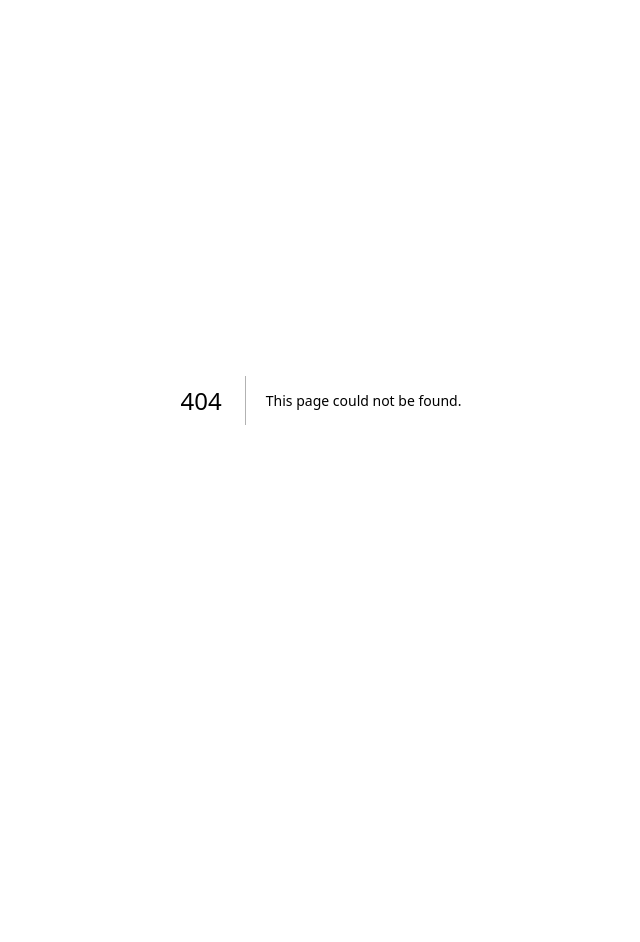
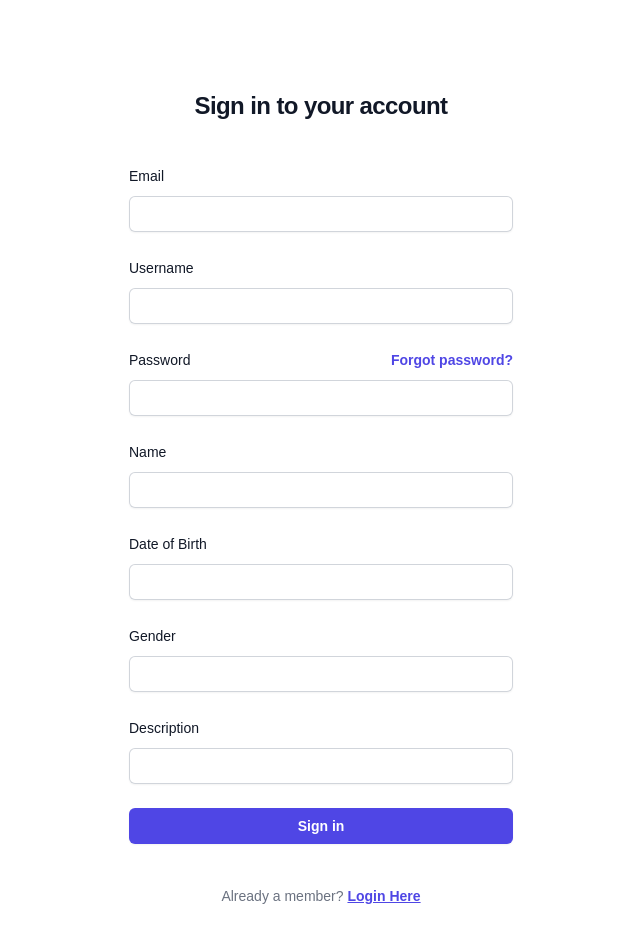
Before and after one commit to rahul94maurya/Plant-for-the-planet-task, a Next.js app: page /signup in a window 1280 px wide. Before the commit this address had no page. Shown: the top 942 px of the page, without its empty margins (319-959 px from the left). Before the commit the page ends 800 px from the top, so only its background shows below. Built offline with nearby package versions, Linux system fonts and the light colour scheme.

Commit message:
basic skeleton done

```diff
--- /dev/null
+++ b/pages/signup/index.tsx
@@ -0,0 +1,180 @@
+import Link from "next/link";
+import React from "react";
+
+const SignupPage = () => {
+  return (
+    <div className="flex min-h-full flex-1 flex-col justify-center px-6 py-12 lg:px-8">
+      <div className="sm:mx-auto sm:w-full sm:max-w-sm">
+        {/* <img
+          alt="Your Company"
+          src="https://tailwindui.com/img/logos/mark.svg?color=indigo&shade=600"
+          className="mx-auto h-10 w-auto"
+        /> */}
+        <h2 className="mt-10 text-center text-2xl font-bold leading-9 tracking-tight text-gray-900">
+          Sign in to your account
+        </h2>
+      </div>
+
+      <div className="mt-10 sm:mx-auto sm:w-full sm:max-w-sm">
+        <form className="space-y-6">
+          <div>
+            <label
+              htmlFor="email"
+              className="block text-sm font-medium leading-6 text-gray-900"
+            >
+              Email
+            </label>
+            <div className="mt-2">
+              <input
+                id="email"
+                name="email"
+                type="email"
+                required
+                autoComplete="email"
+                className="block w-full rounded-md border-0 py-1.5 text-gray-900 shadow-sm ring-1 ring-inset ring-gray-300 placeholder:text-gray-400 focus:ring-2 focus:ring-inset focus:ring-indigo-600 sm:text-sm sm:leading-6"
+              />
+            </div>
+          </div>
+          <div>
+            <label
+              htmlFor="email"
+              className="block text-sm font-medium leading-6 text-gray-900"
+            >
+              Username
+            </label>
+            <div className="mt-2">
+              <input
+                id="email"
+                name="email"
+                type="email"
+                required
+                autoComplete="email"
+                className="block w-full rounded-md border-0 py-1.5 text-gray-900 shadow-sm ring-1 ring-inset ring-gray-300 placeholder:text-gray-400 focus:ring-2 focus:ring-inset focus:ring-indigo-600 sm:text-sm sm:leading-6"
+              />
+            </div>
+          </div>
+          <div>
+            <div className="flex items-center justify-between">
+              <label
+                htmlFor="password"
+                className="block text-sm font-medium leading-6 text-gray-900"
+              >
+                Password
+              </label>
+              <div className="text-sm">
+                <a
+                  href="#"
+                  className="font-semibold text-indigo-600 hover:text-indigo-500"
+                >
+                  Forgot password?
+                </a>
+              </div>
+            </div>
+            <div className="mt-2">
+              <input
+                id="password"
+                name="password"
+                type="password"
+                required
+                autoComplete="current-password"
+                className="block w-full rounded-md border-0 py-1.5 text-gray-900 shadow-sm ring-1 ring-inset ring-gray-300 placeholder:text-gray-400 focus:ring-2 focus:ring-inset focus:ring-indigo-600 sm:text-sm sm:leading-6"
+              />
+            </div>
+          </div>
+          <div>
+            <label
+              htmlFor="email"
+              className="block text-sm font-medium leading-6 text-gray-900"
+            >
+              Name
+            </label>
+            <div className="mt-2">
+              <input
+                id="email"
+                name="email"
+                type="email"
+                required
+                autoComplete="email"
+                className="block w-full rounded-md border-0 py-1.5 text-gray-900 shadow-sm ring-1 ring-inset ring-gray-300 placeholder:text-gray-400 focus:ring-2 focus:ring-inset focus:ring-indigo-600 sm:text-sm sm:leading-6"
+              />
+            </div>
+          </div>
+          <div>
+            <label
+              htmlFor="email"
+              className="block text-sm font-medium leading-6 text-gray-900"
+            >
+              Date of Birth
+            </label>
+            <div className="mt-2">
+              <input
+                id="email"
+                name="email"
+                type="email"
+                required
+                autoComplete="email"
+                className="block w-full rounded-md border-0 py-1.5 text-gray-900 shadow-sm ring-1 ring-inset ring-gray-300 placeholder:text-gray-400 focus:ring-2 focus:ring-inset focus:ring-indigo-600 sm:text-sm sm:leading-6"
+              />
+            </div>
+          </div>
+          <div>
+            <label
+              htmlFor="email"
+              className="block text-sm font-medium leading-6 text-gray-900"
+            >
+              Gender
+            </label>
+            <div className="mt-2">
+              <input
+                id="email"
+                name="email"
+                type="email"
+                required
+                autoComplete="email"
+                className="block w-full rounded-md border-0 py-1.5 text-gray-900 shadow-sm ring-1 ring-inset ring-gray-300 placeholder:text-gray-400 focus:ring-2 focus:ring-inset focus:ring-indigo-600 sm:text-sm sm:leading-6"
+              />
+            </div>
+          </div>
+          <div>
+            <label
+              htmlFor="email"
+              className="block text-sm font-medium leading-6 text-gray-900"
+            >
+              Description
+            </label>
+            <div className="mt-2">
+              <input
+                id="email"
+                name="email"
+                type="email"
+                required
+                autoComplete="email"
+                className="block w-full rounded-md border-0 py-1.5 text-gray-900 shadow-sm ring-1 ring-inset ring-gray-300 placeholder:text-gray-400 focus:ring-2 focus:ring-inset focus:ring-indigo-600 sm:text-sm sm:leading-6"
+              />
+            </div>
+          </div>
+          <div>
+            <button
+              type="submit"
+              className="flex w-full justify-center rounded-md bg-indigo-600 px-3 py-1.5 text-sm font-semibold leading-6 text-white shadow-sm hover:bg-indigo-500 focus-visible:outline focus-visible:outline-2 focus-visible:outline-offset-2 focus-visible:outline-indigo-600"
+            >
+              Sign in
+            </button>
+          </div>
+        </form>
+
+        <p className="mt-10 text-center text-sm text-gray-500">
+          Already a member? {/* {`Don't have an account?`}{" "} */}
+          <Link
+            href="/login"
+            className="font-semibold leading-6 text-indigo-600 hover:text-indigo-500 underline"
+          >
+            Login Here
+          </Link>
+        </p>
+      </div>
+    </div>
+  );
+};
+
+export default SignupPage;
```
